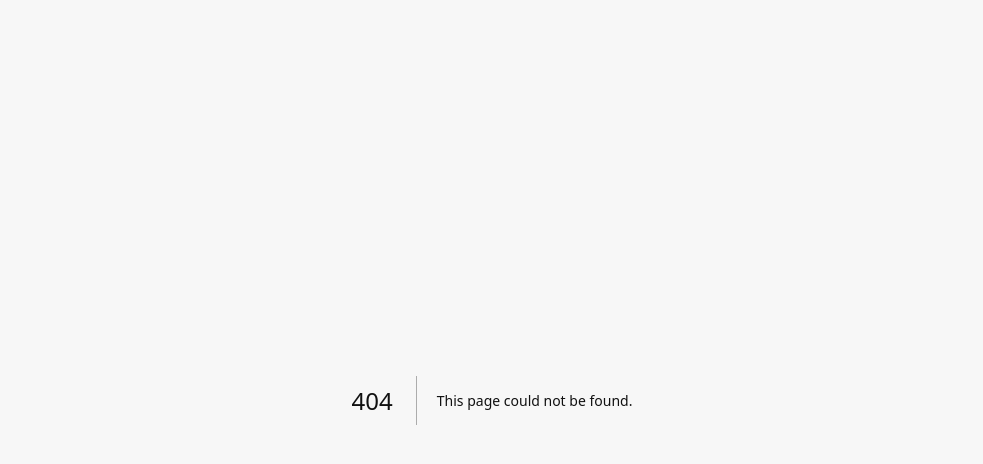
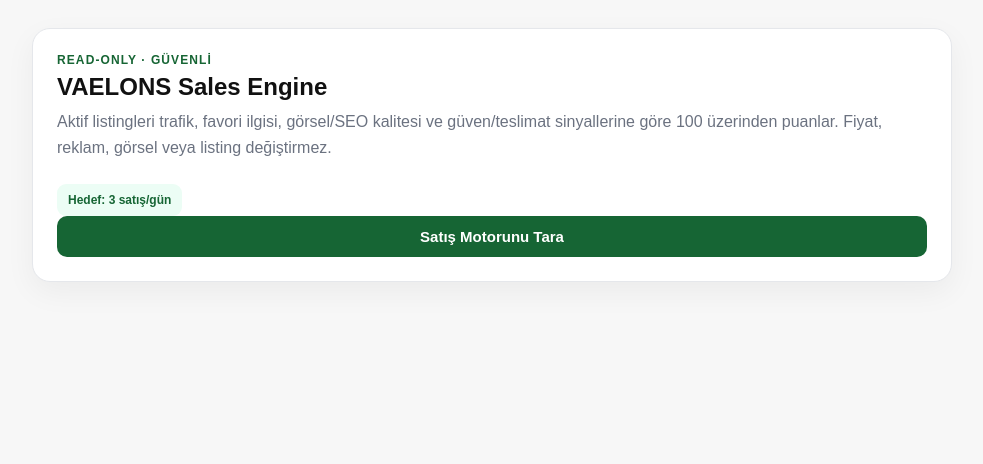
Before and after one commit to vaelonsofficial-gif/etsy-price-manager, a Next.js app: page /sales-engine in a window 1280 px wide. Before the commit this address had no page. Shown: the top 464 px of the page, without its empty margins (148-1131 px from the left). Built offline with nearby package versions, Linux system fonts and the light colour scheme.

Commit message:
feat: add Sales Engine page

```diff
--- /dev/null
+++ b/app/sales-engine/page.js
@@ -0,0 +1,39 @@
+import SalesEnginePanel from "../SalesEnginePanel";
+
+export const dynamic = "force-dynamic";
+
+export default function SalesEnginePage() {
+  const styles = {
+    card: {
+      background: "#fff",
+      border: "1px solid #e5e7eb",
+      borderRadius: 18,
+      padding: 24,
+      boxShadow: "0 10px 30px rgba(0,0,0,.05)",
+    },
+    button: {
+      width: "100%",
+      padding: "12px 16px",
+      background: "#111827",
+      color: "#fff",
+      border: 0,
+      borderRadius: 10,
+      fontWeight: 700,
+      fontSize: 15,
+      cursor: "pointer",
+    },
+  };
+
+  return (
+    <main
+      style={{
+        maxWidth: 920,
+        margin: "28px auto 48px",
+        padding: "0 20px",
+        fontFamily: "Arial, sans-serif"
+      }}
+    >
+      <SalesEnginePanel styles={styles} />
+    </main>
+  );
+}
```
